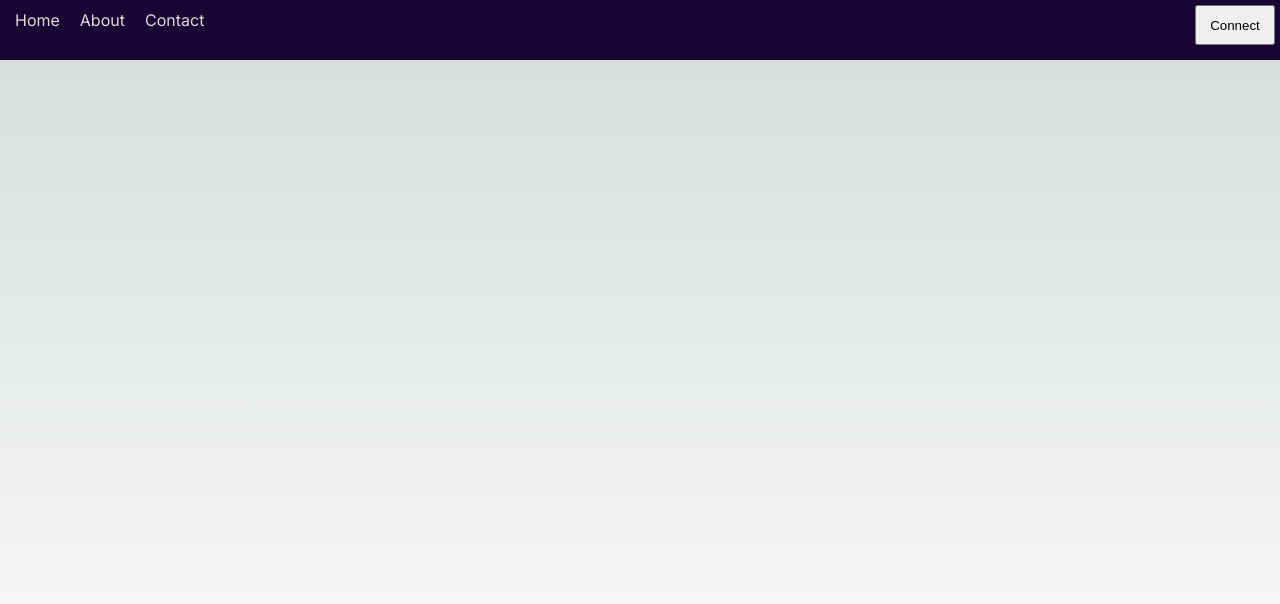
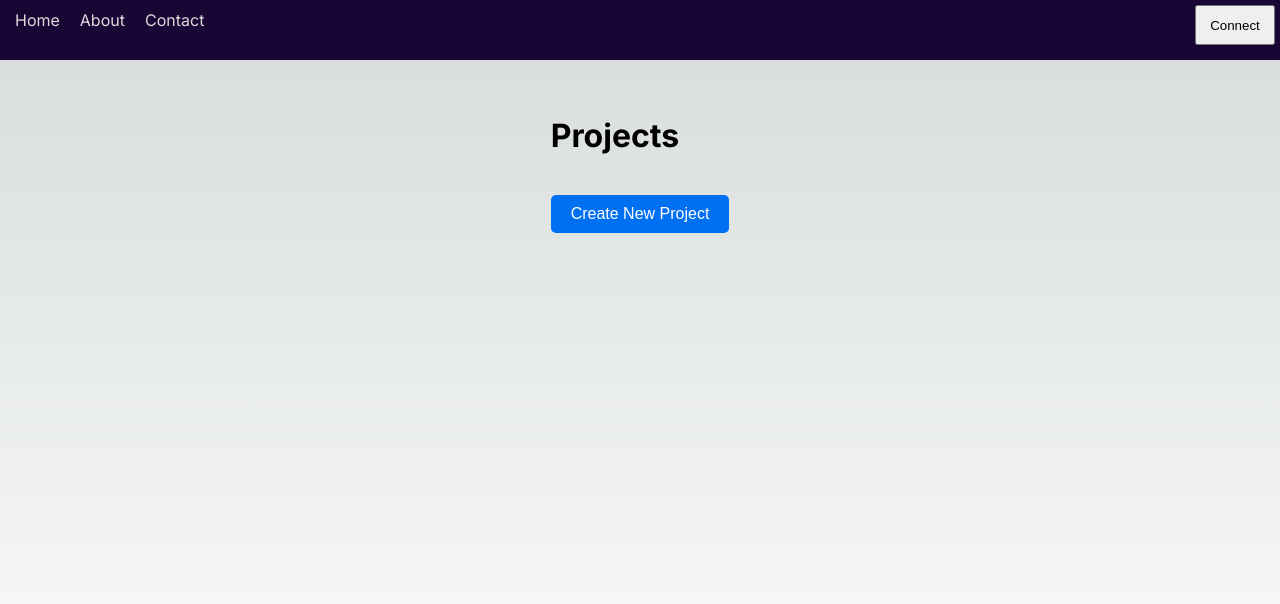
Before and after one commit to SoftwareMechanic/non-fungible-asset, a Next.js app: page / in a window 1280 px wide. Shown: the top 604 px of the page. Built offline with nearby package versions, Linux system fonts and the light colour scheme.

Commit message:
Setting up Projects grid

```diff
--- /dev/null
+++ b/app/components/CustomButton/CustomButton.js
@@ -0,0 +1,14 @@
+import React from 'react';
+import styles from './customButton.module.css';
+
+const CustomButton = ({ text, onClick }) => {
+    return (
+        <div className={styles.buttonContainer}>
+            <button onClick={onClick} className={styles.customButton}>
+                {text}
+            </button>
+        </div>
+    );
+};
+
+export default CustomButton;
--- /dev/null
+++ b/app/components/CustomButton/customButton.module.css
@@ -0,0 +1,15 @@
+.buttonContainer {
+    display: flex;
+    justify-content: flex-end;
+    margin-top: 20px;
+}
+
+.customButton {
+    padding: 10px 20px;
+    font-size: 16px;
+    cursor: pointer;
+    background-color: #0070f3;
+    color: white;
+    border: none;
+    border-radius: 5px;
+}
--- /dev/null
+++ b/app/components/ProjectsGrid/ProjectsGrid.js
@@ -0,0 +1,24 @@
+import React from 'react';
+import styles from './ProjectsGrid.module.css';
+import CustomButton from '../CustomButton/CustomButton';
+
+const ProjectsGrid = ({ projects = null, onCreate }) => {
+    return (
+        <div className={styles.container}>
+            <div className={styles.header}>
+                <h1>Projects</h1>
+            </div>
+            <div className={styles.grid}>
+                {projects != null && projects.map((project) => (
+                    <div key={project.id} className={styles.card}>
+                        <h2>{project.name}</h2>
+                        <p>{project.description}</p>
+                    </div>
+                ))}
+            </div>
+            <CustomButton text="Create New Project" onClick={onCreate} />
+        </div>
+    );
+};
+
+export default ProjectsGrid;
--- /dev/null
+++ b/app/components/ProjectsGrid/ProjectsGrid.module.css
@@ -0,0 +1,31 @@
+.container {
+    display: flex;
+    flex-direction: column;
+    align-items: center;
+    margin: 20px;
+}
+
+.header {
+    display: flex;
+    justify-content: space-between;
+    width: 100%;
+    margin-bottom: 20px;
+}
+
+.grid {
+    display: grid;
+    grid-template-columns: repeat(auto-fit, minmax(200px, 1fr));
+    gap: 20px;
+    width: 100%;
+}
+
+.card {
+    padding: 20px;
+    background-color: #f0f0f0;
+    border-radius: 5px;
+    box-shadow: 0 2px 5px rgba(0, 0, 0, 0.1);
+}
+
+.card h2 {
+    margin-top: 0;
+}
--- a/app/page.js
+++ b/app/page.js
@@ -4,13 +4,15 @@ import { useRouter } from 'next/navigation'
 import Image from "next/image";
 import styles from "./page.module.css";
 import Navbar from './components/Navbar/Navbar';
+import ProjectsGrid from './components/ProjectsGrid/ProjectsGrid';
 
 
 export default function Home() {
 
   return (
     <main className={styles.main}>
-      <Navbar/>
+      <Navbar />
+      <ProjectsGrid />
     </main>
   );
 }
```
